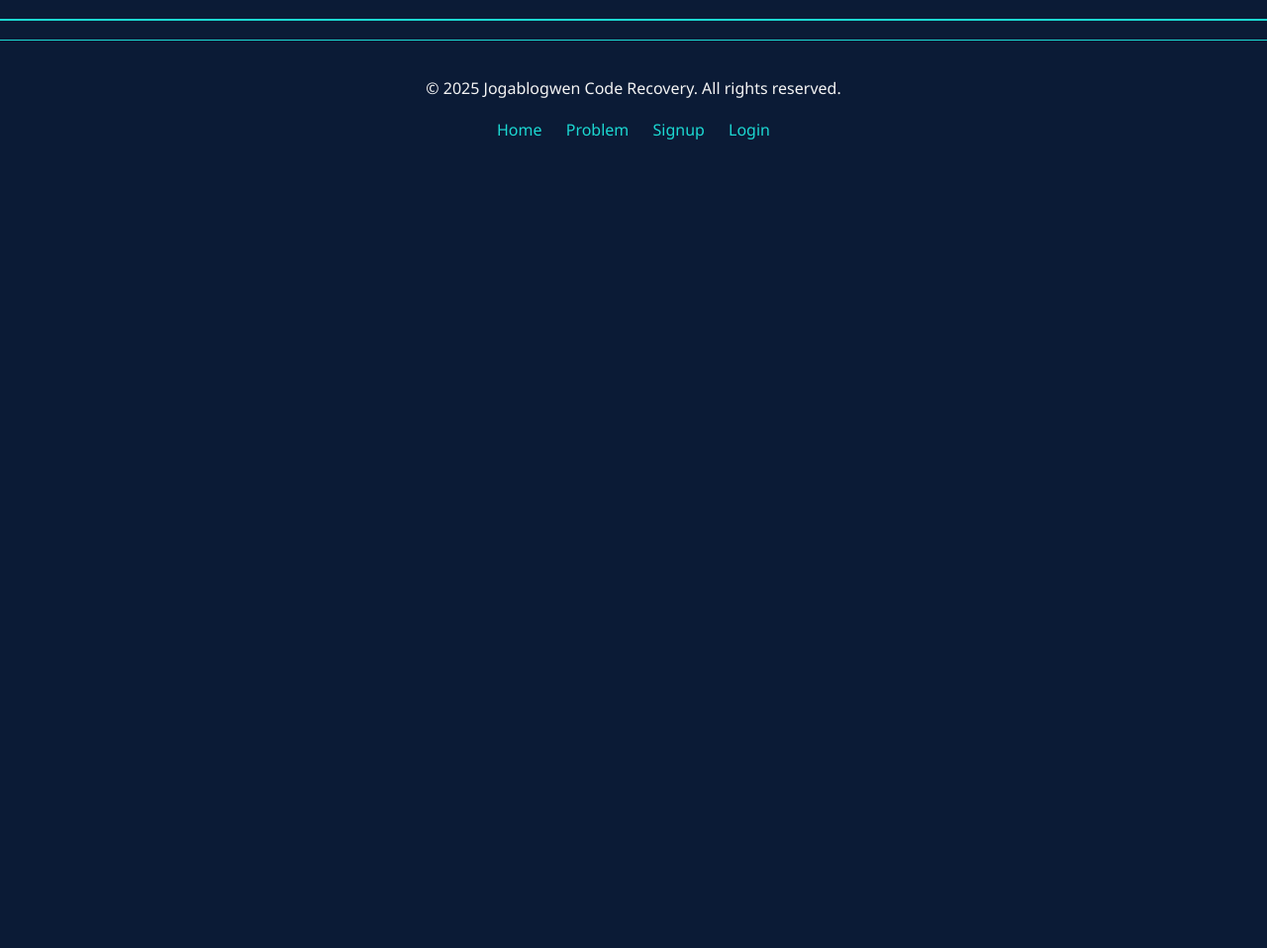
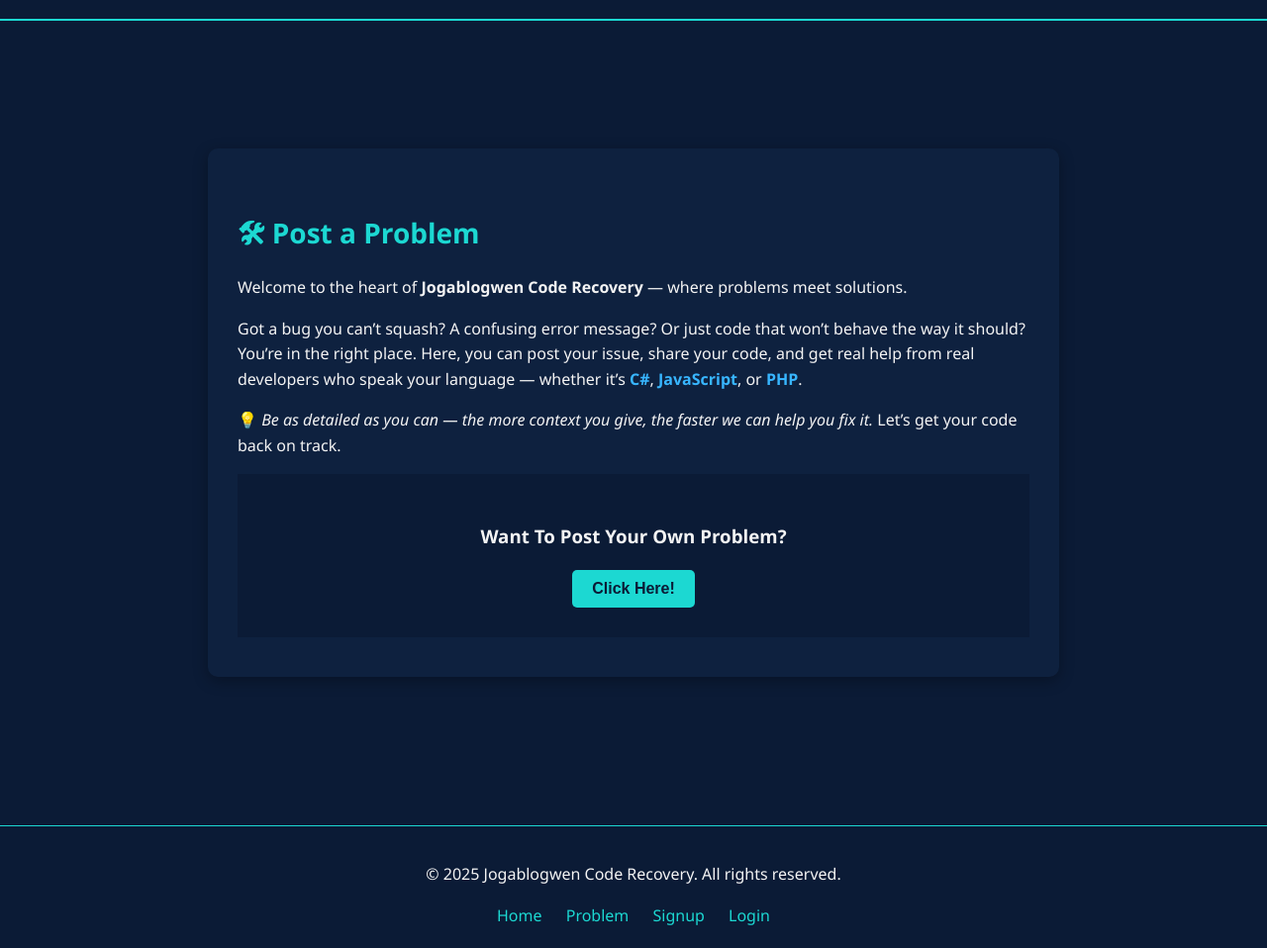
Before and after one commit to ConfirmedDead/lean-six-sigma, a PHP site: page /Lean-Six-Sigma/problemPage.php in a window 1280 px wide. Shown: the whole page at 99% size. Before the commit the page ends 141 px from the top, so only its background shows below. Run offline with PHP 8.4, Linux system fonts and the light colour scheme.

Commit message:
problem page

```diff
--- a/css/index.css
+++ b/css/index.css
@@ -185,7 +185,43 @@ body {
 .footer-links a:hover {
     color: #00BFFF; /* Electric Blue */
 }
+
+
 /* Problem Page */
+
+.post-intro {
+    background-color: #0E213F;
+    color: #F4F4F4;
+    padding: 40px 30px;
+    border-radius: 10px;
+    margin: 150px auto;
+    max-width: 800px;
+    box-shadow: 0 4px 15px rgba(0, 0, 0, 0.3);
+}
+
+.post-intro h2 {
+    color: #1CD8D2;
+    margin-bottom: 20px;
+    font-size: 28px;
+}
+
+.post-intro p {
+    font-size: 16px;
+    line-height: 1.6;
+    margin-bottom: 15px;
+}
+
+.post-intro .highlight {
+    color: #38B6FF; /* Sky Blue */
+    font-weight: bold;
+}
+
+
+
+
+
+
+/* post Problem Page */
 
 .problem-page {
     color: rgba(128, 0, 128, 0.993);
--- a/problemPage.php
+++ b/problemPage.php
@@ -46,8 +46,38 @@
     </script>
 
 
+    <!-- Post a Problem Intro -->
+    <section class="post-intro">
+        <h2>🛠 Post a Problem</h2>
+        <p>
+            Welcome to the heart of <strong>Jogablogwen Code Recovery</strong> — where problems meet solutions.
+        </p>
+        <p>
+            Got a bug you can’t squash? A confusing error message? Or just code that won’t behave the way it should? You’re in the right place.
+            Here, you can post your issue, share your code, and get real help from real developers who speak your language —
+            whether it’s <span class="highlight">C#</span>, <span class="highlight">JavaScript</span>, or <span class="highlight">PHP</span>.
+        </p>
+        <p>
+            💡 <em>Be as detailed as you can — the more context you give, the faster we can help you fix it.</em>
+            Let’s get your code back on track.
+        </p>
+        <div class = "buttonHolder">
+            <h3> Want To Post Your Own Problem?</h3>
+            <a href="http://localhost/Lean-Six-Sigma/postProblemPage.php">
+                <button>Click Here!</button>
+            </a>
+    </div>
+
+    </section>
 
 
+
+
+    <!-- Box that contain a problem  and a button to reply-->
+    <div>
+
+
+    </div>
 
 
 
```
Also changed, not shown: Index.php (+6 -4 lines), images/favicon.ico (added).
